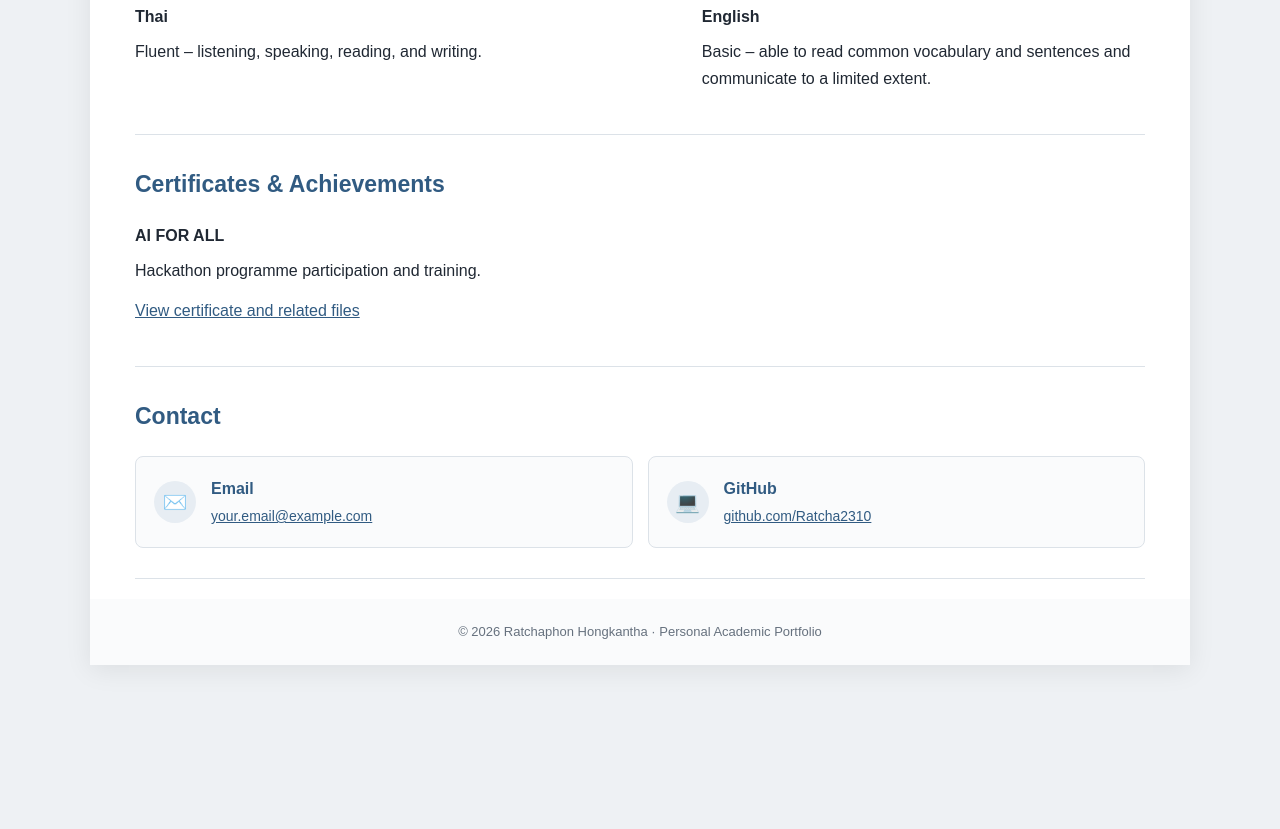
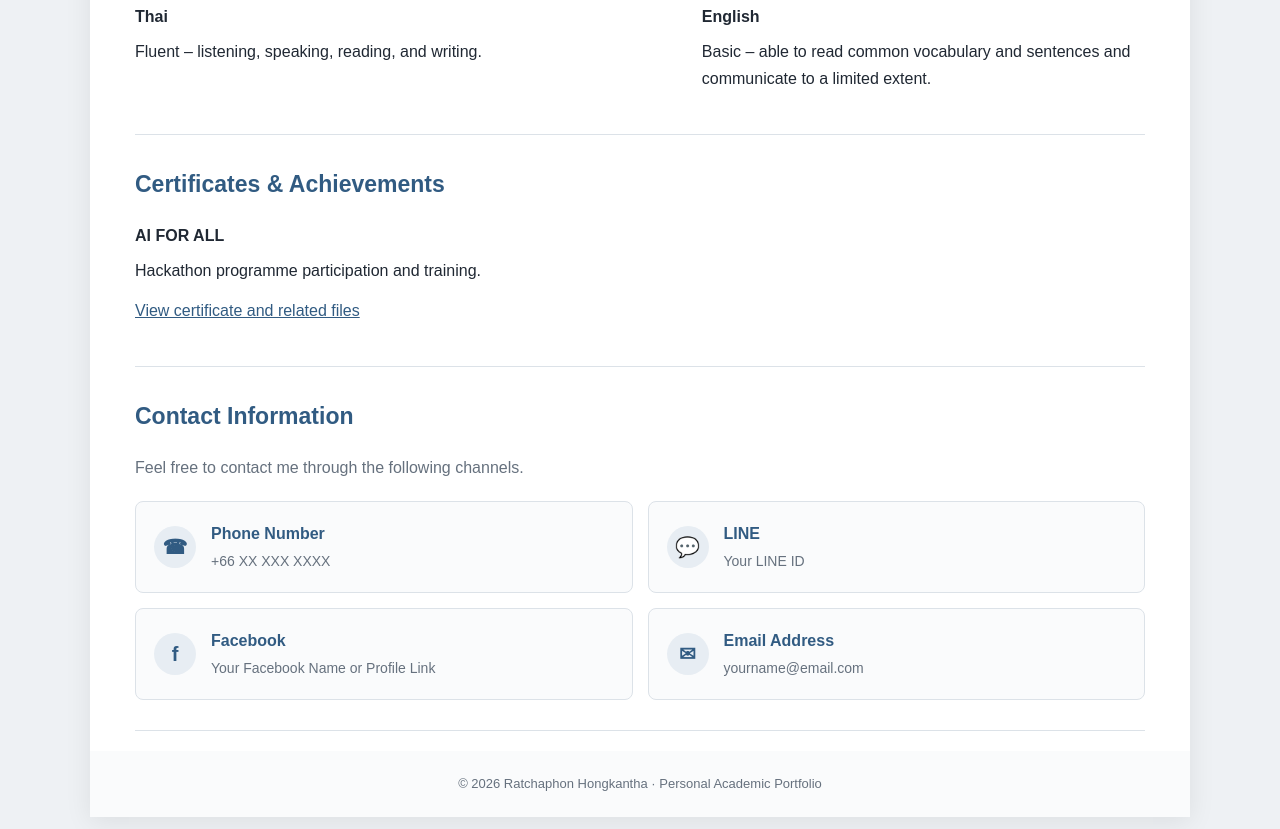
Before and after one commit to Ratcha2310/ratcha2310.github.io, a plain HTML site: page index.html in a window 1280 px wide. Shown: the part 3323-4152 px from the top of the page. Before the commit the page ends 4018 px from the top, so only its background shows below. Drawn offline with Linux system fonts and the light colour scheme.

Commit message:
Update real contact information

```diff
--- a/index.html
+++ b/index.html
@@ -585,24 +585,49 @@ View certificate and related files
 </p>
 </section>
 
+
 <!-- CONTACT -->
 <section id="contact">
-<h2>Contact</h2>
+    <h2>Contact Information</h2>
+
+    <p class="muted">
+        Feel free to contact me through the following channels.
+    </p>
+
     <div class="contact-list">
+
         <div class="contact-item">
-<div class="contact-icon">✉️</div>
+            <span class="contact-icon">☎</span>
             <div>
-<h3>Email</h3>
-<p><a href="mailto:your.email@example.com">your.email@example.com</a></p>
+                <h3>Phone Number</h3>
+                <p>+66 XX XXX XXXX</p>
             </div>
         </div>
+
         <div class="contact-item">
-<div class="contact-icon">💻</div>
+            <span class="contact-icon">💬</span>
             <div>
-<h3>GitHub</h3>
-<p><a href="https://github.com/Ratcha2310" target="_blank">github.com/Ratcha2310</a></p>
+                <h3>LINE</h3>
+                <p>Your LINE ID</p>
             </div>
         </div>
+
+        <div class="contact-item">
+            <span class="contact-icon">f</span>
+            <div>
+                <h3>Facebook</h3>
+                <p>Your Facebook Name or Profile Link</p>
+            </div>
+        </div>
+
+        <div class="contact-item">
+            <span class="contact-icon">✉</span>
+            <div>
+                <h3>Email Address</h3>
+                <p>yourname@email.com</p>
+            </div>
+        </div>
+
     </div>
 </section>
 
```
Lines whose indentation alone changed are shown as unchanged.
